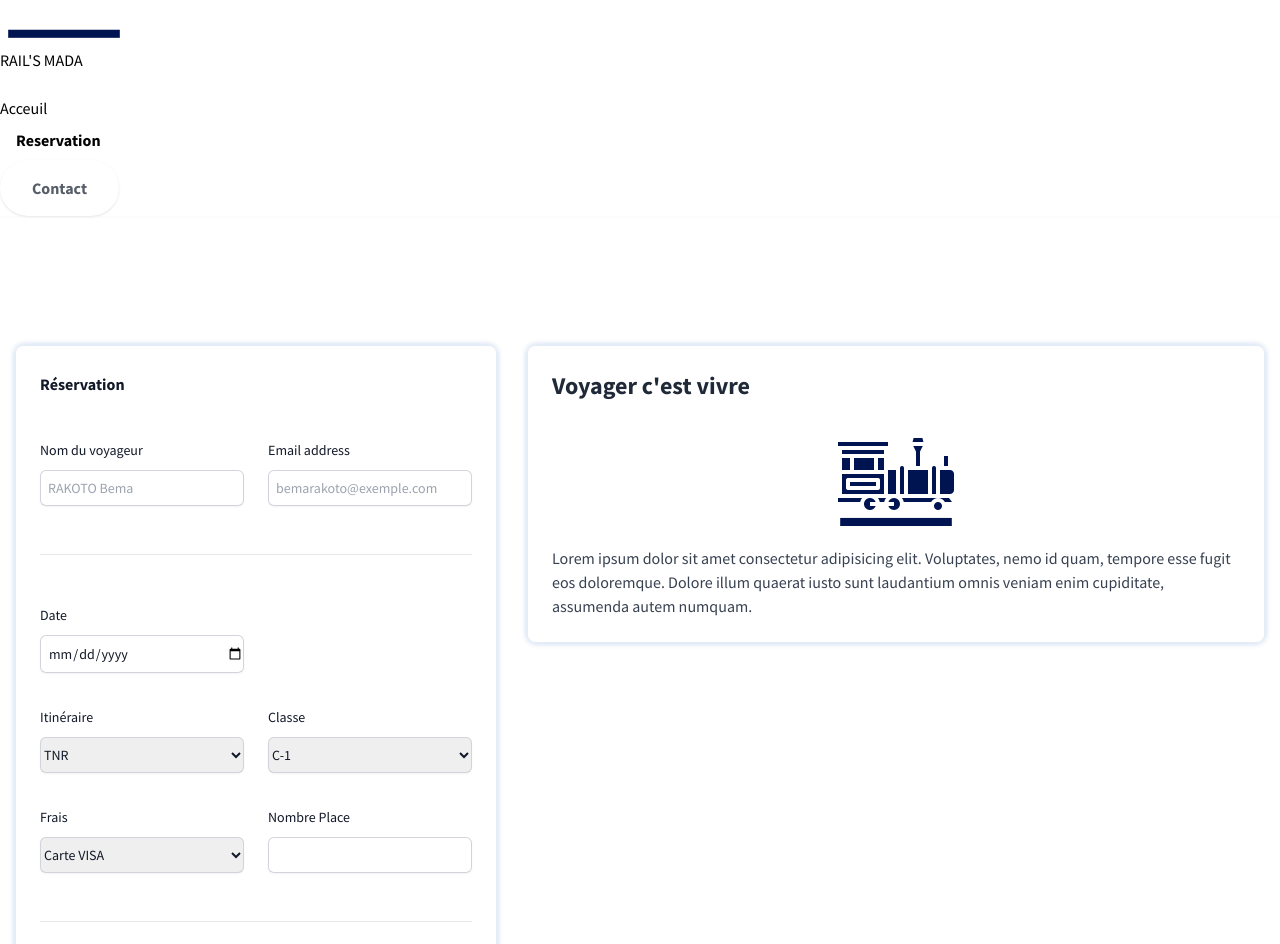
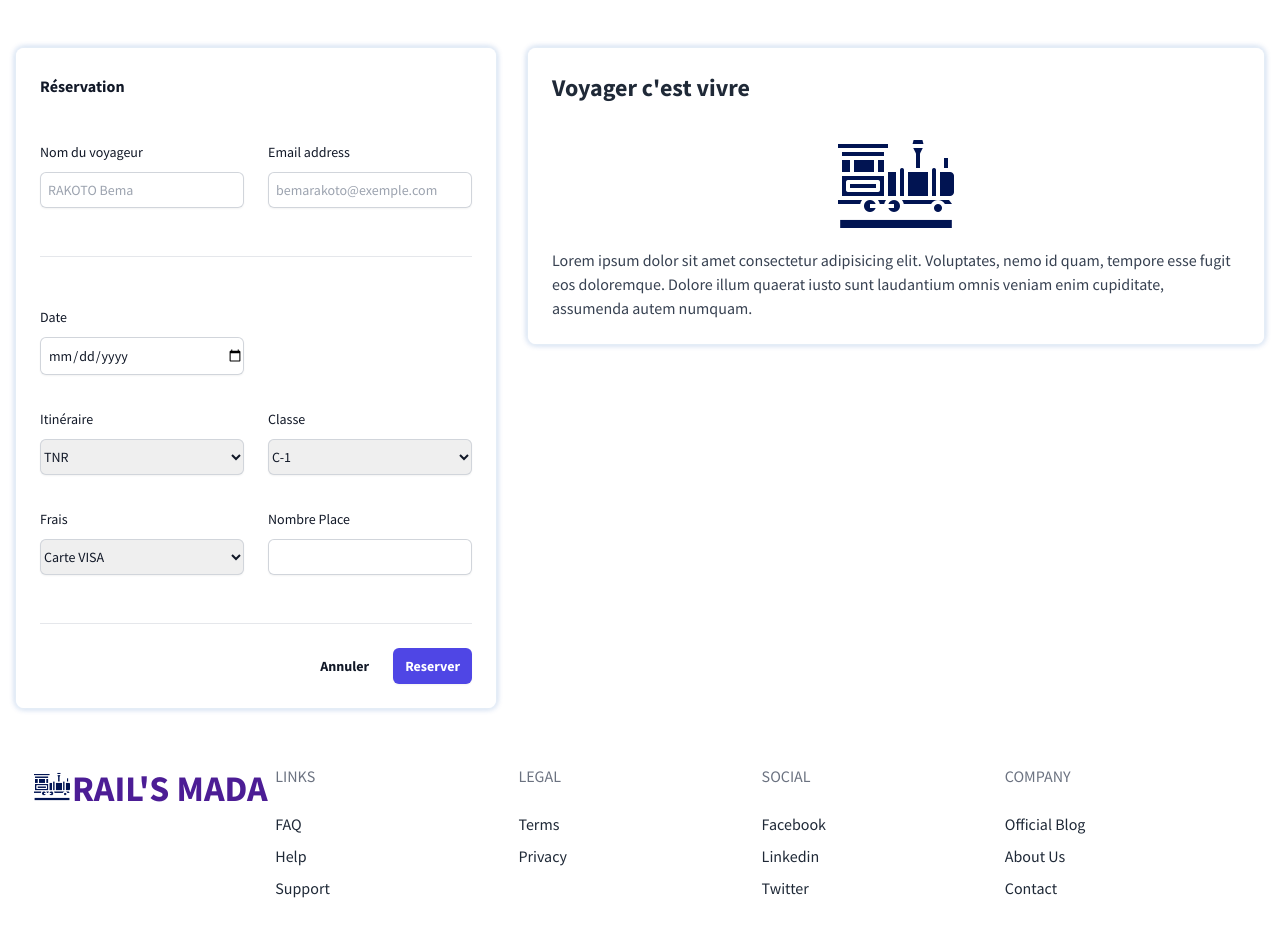
Before and after one commit to jeremiah002/Rail_mada, a React (Vite) app in the folder client/: page /resa in a window 1280 px wide. Shown: the part 80-1024 px from the top of the page. Built offline with nearby package versions, Linux system fonts and the light colour scheme.

Commit message:
classeName to className

```diff
--- a/client/src/components/Reservation.jsx
+++ b/client/src/components/Reservation.jsx
@@ -11,28 +11,28 @@ function Reservation() {
 
   return (
     <>
-      <nav id="header" classeName="fixed w-full z-30 top-0 text-white gradient">
-        <div classeName="w-full container mx-auto flex flex-wrap items-center justify-between mt-0 py-2">
-          <div classeName="pl-4 flex items-center">
+      <nav id="header" className="fixed w-full z-30 top-0 text-white gradient">
+        <div className="w-full container mx-auto flex flex-wrap items-center justify-between mt-0 py-2">
+          <div className="pl-4 flex items-center">
             <a
-              classeName="toggleColour text-white no-underline hover:no-underline font-bold text-2xl lg:text-4xl"
+              className="toggleColour text-white no-underline hover:no-underline font-bold text-2xl lg:text-4xl"
               href="#"
             >
               <img
                 id="rectangle"
                 src={logo}
-                classeName="fill-current inline w-10 pb-2 mr-2"
+                className="fill-current inline w-10 pb-2 mr-2"
               />
               RAIL'S MADA
             </a>
           </div>
-          <div classeName="block lg:hidden pr-4">
+          <div className="block lg:hidden pr-4">
             <button
               id="nav-toggle"
-              classeName="flex items-center p-1 text-pink-800 hover:text-gray-900 focus:outline-none focus:shadow-outline transform transition hover:scale-105 duration-300 ease-in-out"
+              className="flex items-center p-1 text-pink-800 hover:text-gray-900 focus:outline-none focus:shadow-outline transform transition hover:scale-105 duration-300 ease-in-out"
             >
               <svg
-                classeName="fill-current h-6 w-6"
+                className="fill-current h-6 w-6"
                 viewBox="0 0 20 20"
                 xmlns="http://www.w3.org/2000/svg"
               >
@@ -42,13 +42,13 @@ function Reservation() {
             </button>
           </div>
           <div
-            classeName="w-full flex-grow lg:flex lg:items-center lg:w-auto hidden mt-2 lg:mt-0 bg-white lg:bg-transparent text-white p-4 lg:p-0 z-20"
+            className="w-full flex-grow lg:flex lg:items-center lg:w-auto hidden mt-2 lg:mt-0 bg-white lg:bg-transparent text-white p-4 lg:p-0 z-20"
             id="nav-content"
           >
-            <ul classeName="list-reset lg:flex justify-end flex-1 items-center">
-              <li classeName="mr-3">
+            <ul className="list-reset lg:flex justify-end flex-1 items-center">
+              <li className="mr-3">
                 <Link
-                  classeName={`inline-block py-2 px-4 no-underline ${
+                  className={`inline-block py-2 px-4 no-underline ${
                     location.pathname === "/" ? "font-bold" : ""
                   }`}
                   to="/"
@@ -57,7 +57,7 @@ function Reservation() {
                   Acceuil
                 </Link>
               </li>
-              <li classeName="mr-3">
+              <li className="mr-3">
                 <Link
                   className={`inline-block py-2 px-4 no-underline ${
                     location.pathname === "/resa" ? "font-bold" : ""
@@ -241,120 +241,120 @@ function Reservation() {
       </div>
 
 
-      <footer classeName="bg-white">
-        <div classeName="container mx-auto px-8">
-          <div classeName="w-full flex flex-col md:flex-row py-6">
-            <div classeName="flex-1 mb-6 text-black">
+      <footer className="bg-white">
+        <div className="container mx-auto px-8">
+          <div className="w-full flex flex-col md:flex-row py-6">
+            <div className="flex-1 mb-6 text-black">
               <a
-                classeName="text-purple-900 no-underline hover:no-underline font-bold text-2xl lg:text-4xl"
+                className="text-purple-900 no-underline hover:no-underline font-bold text-2xl lg:text-4xl"
                 href="#"
               >
-                <img src={logobody} classeName="fill-current inline w-10 pb-4" />
+                <img src={logobody} className="fill-current inline w-10 pb-4" />
                 RAIL'S MADA
               </a>
             </div>
-            <div classeName="flex-1">
-              <p classeName="uppercase text-gray-500 md:mb-6">Links</p>
-              <ul classeName="list-reset mb-6">
-                <li classeName="mt-2 inline-block mr-2 md:block md:mr-0">
+            <div className="flex-1">
+              <p className="uppercase text-gray-500 md:mb-6">Links</p>
+              <ul className="list-reset mb-6">
+                <li className="mt-2 inline-block mr-2 md:block md:mr-0">
                   <a
                     href="#"
-                    classeName="no-underline hover:underline text-gray-800 hover:text-pink-500"
+                    className="no-underline hover:underline text-gray-800 hover:text-pink-500"
                   >
                     FAQ
                   </a>
                 </li>
-                <li classeName="mt-2 inline-block mr-2 md:block md:mr-0">
+                <li className="mt-2 inline-block mr-2 md:block md:mr-0">
                   <a
                     href="#"
-                    classeName="no-underline hover:underline text-gray-800 hover:text-pink-500"
+                    className="no-underline hover:underline text-gray-800 hover:text-pink-500"
                   >
                     Help
                   </a>
                 </li>
-                <li classeName="mt-2 inline-block mr-2 md:block md:mr-0">
+                <li className="mt-2 inline-block mr-2 md:block md:mr-0">
                   <a
                     href="#"
-                    classeName="no-underline hover:underline text-gray-800 hover:text-pink-500"
+                    className="no-underline hover:underline text-gray-800 hover:text-pink-500"
                   >
                     Support
                   </a>
                 </li>
               </ul>
             </div>
-            <div classeName="flex-1">
-              <p classeName="uppercase text-gray-500 md:mb-6">Legal</p>
-              <ul classeName="list-reset mb-6">
-                <li classeName="mt-2 inline-block mr-2 md:block md:mr-0">
+            <div className="flex-1">
+              <p className="uppercase text-gray-500 md:mb-6">Legal</p>
+              <ul className="list-reset mb-6">
+                <li className="mt-2 inline-block mr-2 md:block md:mr-0">
                   <a
                     href="#"
-                    classeName="no-underline hover:underline text-gray-800 hover:text-pink-500"
+                    className="no-underline hover:underline text-gray-800 hover:text-pink-500"
                   >
                     Terms
                   </a>
                 </li>
-                <li classeName="mt-2 inline-block mr-2 md:block md:mr-0">
+                <li className="mt-2 inline-block mr-2 md:block md:mr-0">
                   <a
                     href="#"
-                    classeName="no-underline hover:underline text-gray-800 hover:text-pink-500"
+                    className="no-underline hover:underline text-gray-800 hover:text-pink-500"
                   >
                     Privacy
                   </a>
                 </li>
               </ul>
             </div>
-            <div classeName="flex-1">
-              <p classeName="uppercase text-gray-500 md:mb-6">Social</p>
-              <ul classeName="list-reset mb-6">
-                <li classeName="mt-2 inline-block mr-2 md:block md:mr-0">
+            <div className="flex-1">
+              <p className="uppercase text-gray-500 md:mb-6">Social</p>
+              <ul className="list-reset mb-6">
+                <li className="mt-2 inline-block mr-2 md:block md:mr-0">
                   <a
                     href="#"
-                    classeName="no-underline hover:underline text-gray-800 hover:text-pink-500"
+                    className="no-underline hover:underline text-gray-800 hover:text-pink-500"
                   >
                     Facebook
                   </a>
                 </li>
-                <li classeName="mt-2 inline-block mr-2 md:block md:mr-0">
+                <li className="mt-2 inline-block mr-2 md:block md:mr-0">
                   <a
                     href="#"
-                    classeName="no-underline hover:underline text-gray-800 hover:text-pink-500"
+                    className="no-underline hover:underline text-gray-800 hover:text-pink-500"
                   >
                     Linkedin
                   </a>
                 </li>
-                <li classeName="mt-2 inline-block mr-2 md:block md:mr-0">
+                <li className="mt-2 inline-block mr-2 md:block md:mr-0">
                   <a
                     href="#"
-                    classeName="no-underline hover:underline text-gray-800 hover:text-pink-500"
+                    className="no-underline hover:underline text-gray-800 hover:text-pink-500"
                   >
                     Twitter
                   </a>
                 </li>
               </ul>
             </div>
-            <div classeName="flex-1">
-              <p classeName="uppercase text-gray-500 md:mb-6">Company</p>
-              <ul classeName="list-reset mb-6">
-                <li classeName="mt-2 inline-block mr-2 md:block md:mr-0">
+            <div className="flex-1">
+              <p className="uppercase text-gray-500 md:mb-6">Company</p>
+              <ul className="list-reset mb-6">
+                <li className="mt-2 inline-block mr-2 md:block md:mr-0">
                   <a
                     href="#"
-                    classeName="no-underline hover:underline text-gray-800 hover:text-pink-500"
+                    className="no-underline hover:underline text-gray-800 hover:text-pink-500"
                   >
                     Official Blog
                   </a>
                 </li>
-                <li classeName="mt-2 inline-block mr-2 md:block md:mr-0">
+                <li className="mt-2 inline-block mr-2 md:block md:mr-0">
                   <a
                     href="#"
-                    classeName="no-underline hover:underline text-gray-800 hover:text-pink-500"
+                    className="no-underline hover:underline text-gray-800 hover:text-pink-500"
                   >
                     About Us
                   </a>
                 </li>
-                <li classeName="mt-2 inline-block mr-2 md:block md:mr-0">
+                <li className="mt-2 inline-block mr-2 md:block md:mr-0">
                   <a
                     href="#"
-                    classeName="no-underline hover:underline text-gray-800 hover:text-pink-500"
+                    className="no-underline hover:underline text-gray-800 hover:text-pink-500"
                   >
                     Contact
                   </a>
```
